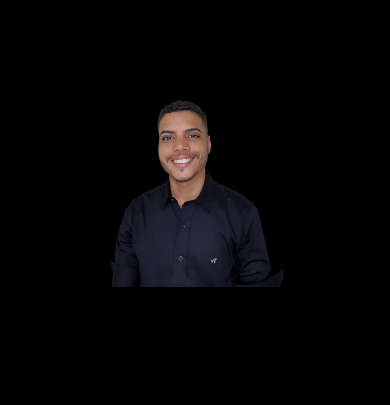
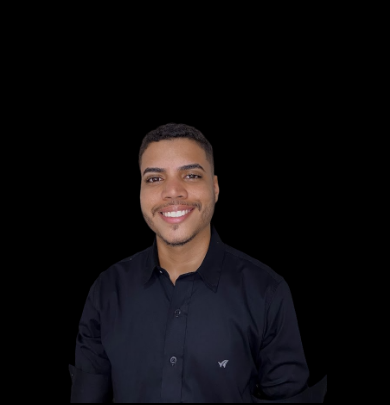
Before and after one commit to Leeogmz/HTML-CSS, a plain HTML site: page Portifolio/index.html in a window 390 px wide. Shown: the part 125-530 px from the top of the page. Drawn offline with nearby package versions, Linux system fonts and the light colour scheme.

Commit message:
HTML e CSS

```diff
--- a/Portifolio/Styles/style.css
+++ b/Portifolio/Styles/style.css
@@ -113,7 +113,6 @@ body {
 
 .image__perfil {
     width: 50%;
-    margin-bottom: 12%;
 }
 
 .icon{
@@ -152,6 +151,10 @@ body {
         width: auto;
     }
 
+    .image__perfil {
+        width: 75%;
+    }
+
 
 
 
```
